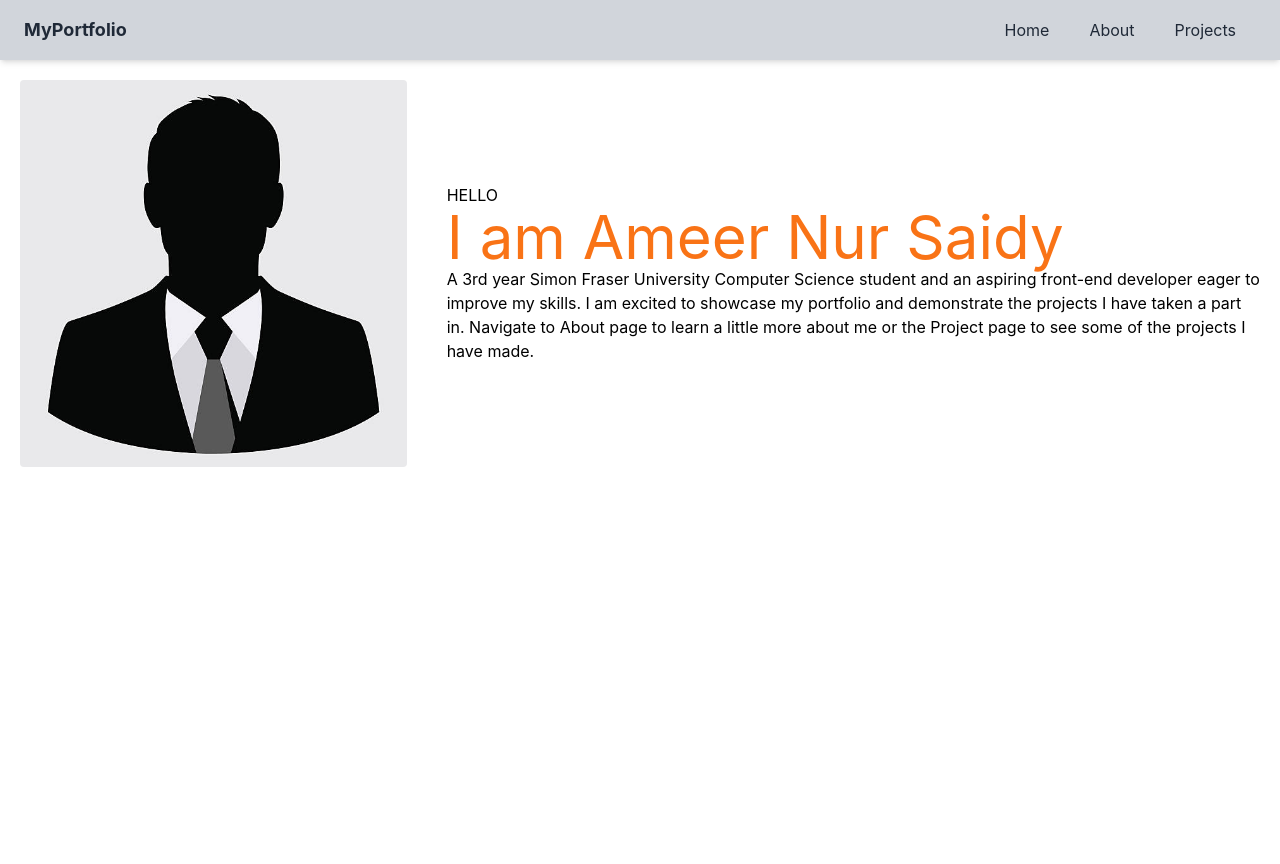
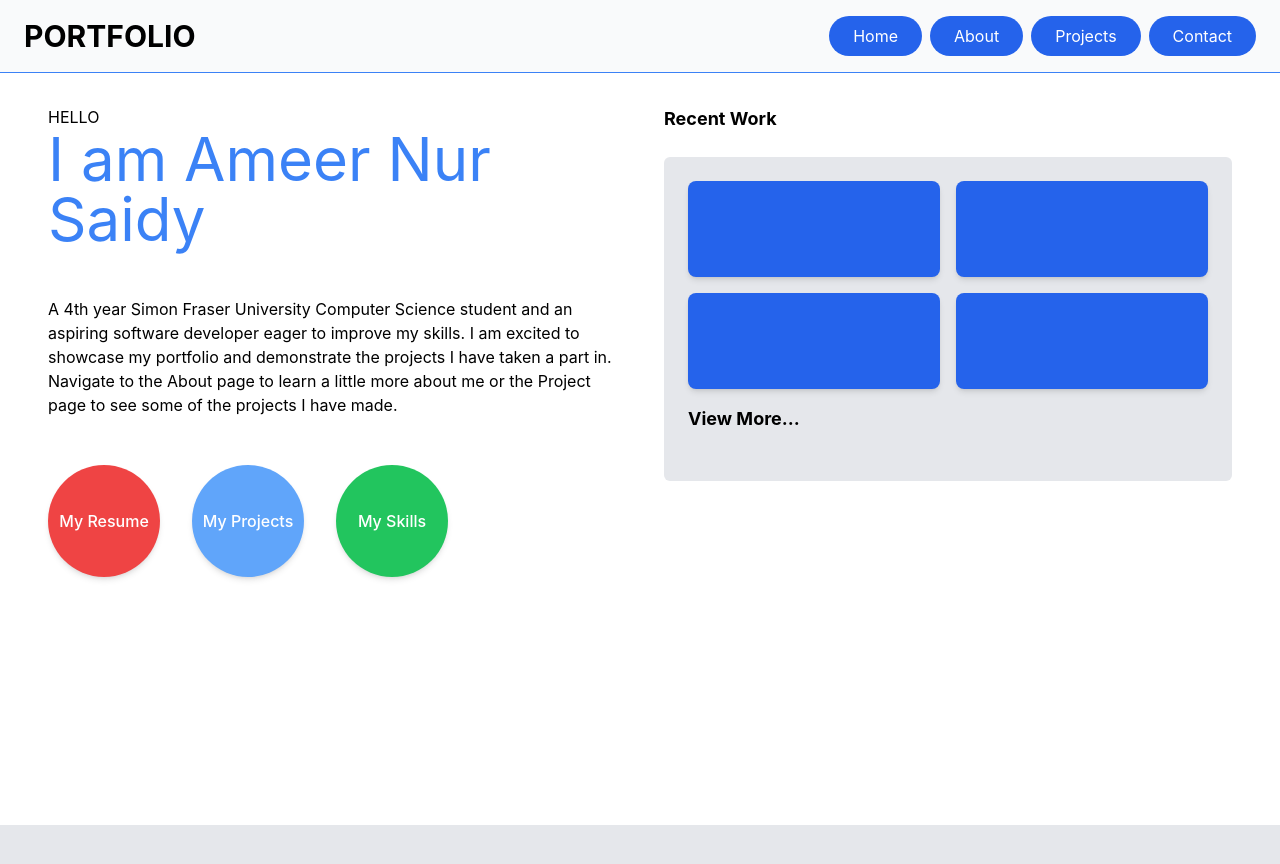
Before and after one commit to anursaidy/anursaidy.github.io, a React (Create React App) app in the folder portfolio-app/: page / in a window 1280 px wide. Shown: the top 864 px of the page. Before the commit the page ends 800 px from the top, so only its background shows below. Built offline with nearby package versions, Linux system fonts and the light colour scheme.

Commit message:
changing styling

```diff
--- a/portfolio-app/public/index.html
+++ b/portfolio-app/public/index.html
@@ -24,7 +24,7 @@
       work correctly both with client-side routing and a non-root public URL.
       Learn how to configure a non-root public URL by running `npm run build`.
     -->
-    <title>React App</title>
+    <title>Ameer's Portfolio</title>
   </head>
   <body>
     <noscript>You need to enable JavaScript to run this app.</noscript>
--- a/portfolio-app/src/Header.js
+++ b/portfolio-app/src/Header.js
@@ -1,23 +1,37 @@
-import React from 'react';
-import { Link } from 'react-router-dom';
+import React from "react";
+import { Link } from "react-router-dom";
 
 function Header() {
   return (
-    <div>
-     <header className="bg-gray-300 text-gray-800 shadow-md top-0 w-full">
-     <div className="container mx-auto flex justify-between items-center py-4 px-6">
-        <div className="text-lg font-bold">MyPortfolio</div>
-
-        <nav>
-        <Link to="/" className="px-5 py-2  hover:bg-gray-400 rounded">Home</Link>
-          <Link to="/about" className="px-5 py-2  hover:bg-gray-400 rounded">About</Link>
-          <Link to="/projects" className="px-5 py-2 hover:bg-gray-400 rounded">Projects</Link>
-        </nav>
+    <nav className="flex justify-between items-center bg-gray-50 border-b border-blue-500 px-6 py-4">
+      <h1 className="text-3xl font-bold">PORTFOLIO</h1>
+      <div className="flex gap-2">
+        <Link
+          to="/"
+          className="px-6 py-2 bg-blue-600 text-white rounded-full hover:bg-blue-700 text-center"
+        >
+          Home
+        </Link>
+        <Link
+          to="/about"
+          className="px-6 py-2 bg-blue-600 text-white rounded-full hover:bg-blue-700 text-center"
+        >
+          About
+        </Link>
+        <Link
+          to="/projects"
+          className="px-6 py-2 bg-blue-600 text-white rounded-full hover:bg-blue-700 text-center"
+        >
+          Projects
+        </Link>
+        <Link
+          to="/contact"
+          className="px-6 py-2 bg-blue-600 text-white rounded-full hover:bg-blue-700 text-center"
+        >
+          Contact
+        </Link>
       </div>
-
-
-     </header>
-    </div>
+    </nav>
   );
 }
 
--- a/portfolio-app/src/Homepage.js
+++ b/portfolio-app/src/Homepage.js
@@ -1,24 +1,53 @@
-import React from 'react';
-import Header from './Header';
-import profileImage from './images/person.jpg'
+import React from "react";
+import Header from "./Header";
+import profileImage from "./images/person.jpg";
 function HomePage() {
   return (
-    <div>
-      <div className="flex items-center">
-        <div className="w-1/3 p-5">
-          <img src={profileImage} alt="Profile" className="h-auto rounded" />
-        </div>
-        <div className="w-2/3 p-5">
-          <h2>HELLO</h2>
-          <h3 className='text-6xl text-orange-500'>I am Ameer Nur Saidy</h3>
+    <div className="min-h-screen flex flex-col">
+      {/* Content */}
+      <main className="flex flex-1 px-12 py-8">
+        {/* About Me */}
+        <section className="flex-1">
+          {/* <h2 className="font-bold text-lg mb-6">About me</h2> */}
+          <div className = "mb-12"> {/*mb adds spacing*/}
+            <h2>HELLO</h2>
+            <h3 className="text-6xl text-blue-500 mb-12">I am Ameer Nur Saidy</h3>
+            <p>
+              A 4th year Simon Fraser University Computer Science student and an
+              aspiring software developer eager to improve my skills. I am
+              excited to showcase my portfolio and demonstrate the projects I
+              have taken a part in. Navigate to the About page to learn a little
+              more about me or the Project page to see some of the projects I
+              have made.
+            </p>
+          </div>
+          <div className="flex gap-8">
+            <div className="w-28 h-28 rounded-full bg-red-500 flex items-center justify-center text-white font-medium shadow-md hover:scale-110 transition">
+              My Resume
+            </div>
+            <div className="w-28 h-28 rounded-full bg-blue-400 flex items-center justify-center text-white font-medium shadow-md hover:scale-110 transition">
+              My Projects
+            </div>
+            <div className="w-28 h-28 rounded-full bg-green-500 flex items-center justify-center text-white font-medium shadow-md hover:scale-110 transition">
+              My Skills
+            </div>
+          </div>
+        </section>
 
-          <p>
-            A 3rd year Simon Fraser University Computer Science student and an aspiring front-end developer eager
-            to improve my skills. I am excited to showcase my portfolio and demonstrate the projects I have taken a part in.
-            Navigate to About page to learn a little more about me or the Project page to see some of the projects I have made.
-          </p>
-        </div>
-      </div>
+        {/* Projects */}
+        <section className="flex-1 ml-12">
+          <h2 className="font-bold text-lg mb-6">Recent Work</h2>
+          <div className="grid grid-cols-2 gap-4 bg-gray-200 p-6 rounded-md">
+            <div className="bg-blue-600 rounded-lg h-24 shadow-md"></div>
+            <div className="bg-blue-600 rounded-lg h-24 shadow-md"></div>
+            <div className="bg-blue-600 rounded-lg h-24 shadow-md"></div>
+            <div className="bg-blue-600 rounded-lg h-24 shadow-md"></div>
+            <h1 className="font-bold text-lg mb-6">View More...</h1>
+          </div>
+        </section>
+      </main>
+      {/* Footer */}
+      <footer className="bg-gray-200 h-12"></footer>
     </div>
   );
 }
```
Also changed, not shown: portfolio-app/src/App.js (+11 -16 lines).
